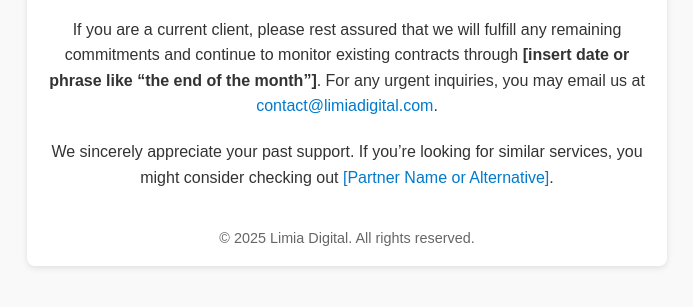
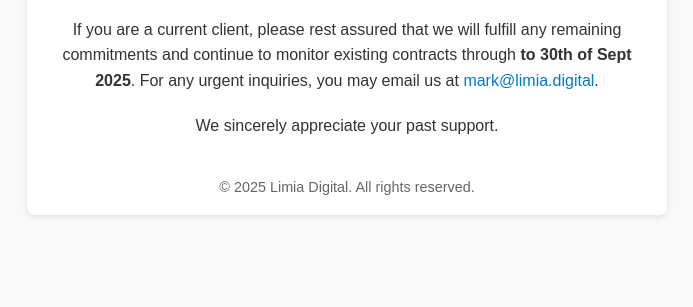
Before and after one commit to Limia-UK/Limia-UK.github.io, a plain HTML site: page index.html in a window 1280 px wide. Shown: the part 253-560 px from the top of the page, without its empty margins (293-986 px from the left). Drawn offline with Linux system fonts and the light colour scheme.

Commit message:
Update index.html

```diff
--- a/index.html
+++ b/index.html
@@ -18,8 +18,8 @@
   <div class="container">
     <h1>Limia Digital Has Closed</h1>
     <p>Thank you for your interest in Limia Digital. We regret to inform you that as of <strong>August 2025</strong>, we have permanently closed and are no longer taking on new clients.</p>
-    <p>If you are a current client, please rest assured that we will fulfill any remaining commitments and continue to monitor existing contracts through <strong>[insert date or phrase like “the end of the month”]</strong>. For any urgent inquiries, you may email us at <a href="mailto:contact@limiadigital.com">contact@limiadigital.com</a>.</p>
-    <p>We sincerely appreciate your past support. If you’re looking for similar services, you might consider checking out <a href="[partner or recommended business URL]">[Partner Name or Alternative]</a>.</p>
+    <p>If you are a current client, please rest assured that we will fulfill any remaining commitments and continue to monitor existing contracts through <strong>to 30th of Sept 2025</strong>. For any urgent inquiries, you may email us at <a href="mailto:mark@limia.digital">mark@limia.digital</a>.</p>
+    <p>We sincerely appreciate your past support.</p>
     <div class="footer">
       &copy; 2025 Limia Digital. All rights reserved.
     </div>
```
